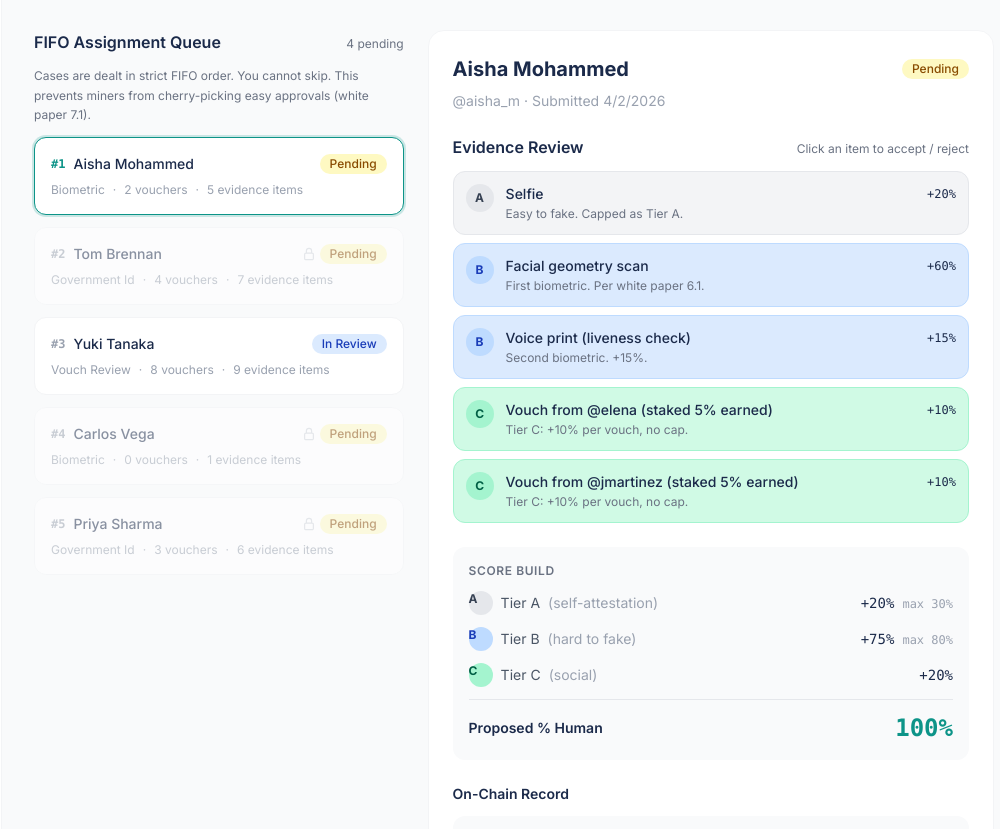
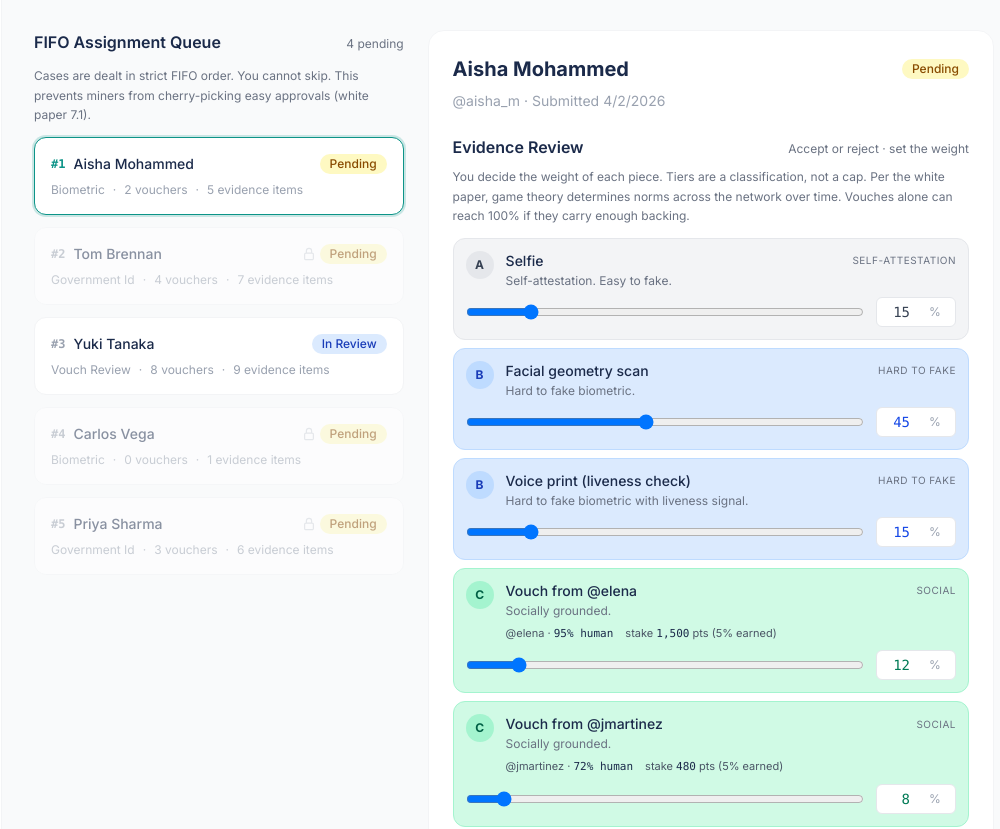
Before and after one commit to mattfmccormick/alignment-economy, a Next.js app: page /miner in a window 1280 px wide. Shown: the part 803-1632 px from the top of the page, without its empty margins (254-1254 px from the left). Built offline with nearby package versions, Linux system fonts and the light colour scheme.

Commit message:
Remove hard-coded tier caps; miners set per-item weights; add Other evidence option

```diff
--- a/src/app/(app)/miner/page.tsx
+++ b/src/app/(app)/miner/page.tsx
@@ -9,35 +9,30 @@ import {
   minerBountyHistory,
   protocolParams,
   currentBalances,
-  type TieredEvidenceItem,
 } from "@/lib/mock-data";
 import { StatusBadge } from "@/components/status-badge";
 
-// Tier caps per white paper 6.1
-const TIER_CAPS: Record<"A" | "B" | "C", number | null> = { A: 30, B: 80, C: null };
-
+// Tier is a classification hint, not an enforced cap. Per white paper 6:
+// "game theory would determine the best method and weighting of evidence."
+// The miner sets the weight on each accepted item. Total is capped at 100%.
 function tierColor(tier: "A" | "B" | "C") {
   if (tier === "A") return "bg-gray-100 text-gray-700 border-gray-200";
   if (tier === "B") return "bg-blue-100 text-blue-700 border-blue-200";
   return "bg-emerald-100 text-emerald-700 border-emerald-200";
 }
 
-function computeTieredScore(items: TieredEvidenceItem[]) {
-  const rawA = items.filter((e) => e.tier === "A").reduce((s, e) => s + e.contribution, 0);
-  const rawB = items.filter((e) => e.tier === "B").reduce((s, e) => s + e.contribution, 0);
-  const rawC = items.filter((e) => e.tier === "C").reduce((s, e) => s + e.contribution, 0);
-  const capped = {
-    A: Math.min(rawA, TIER_CAPS.A!),
-    B: Math.min(rawB, TIER_CAPS.B!),
-    C: rawC,
-  };
-  const total = Math.min(100, capped.A + capped.B + capped.C);
-  return { rawA, rawB, rawC, capped, total };
+function tierLabel(tier: "A" | "B" | "C") {
+  if (tier === "A") return "self-attestation";
+  if (tier === "B") return "hard to fake";
+  return "social";
 }
+
+type ItemState = { accepted: boolean; weight: number };
 
 export default function MinerPage() {
   const [queue, setQueue] = useState(verificationQueue);
-  const [accepted, setAccepted] = useState<Record<string, boolean>>({});
+  // Per-item state: accepted + miner-assigned weight (default = suggested contribution)
+  const [itemState, setItemState] = useState<Record<string, ItemState>>({});
   const [flagOpen, setFlagOpen] = useState(false);
   const [flagStake, setFlagStake] = useState(600);
 
@@ -49,15 +44,49 @@ export default function MinerPage() {
   );
 
   const itemsForActive = activeReq?.tieredEvidence ?? [];
-  const acceptedItems = itemsForActive.filter((it, i) =>
-    accepted[`${activeReq?.id}::${i}`] !== false // default accepted
-  );
-  const scoring = useMemo(() => computeTieredScore(acceptedItems), [acceptedItems]);
+
+  // Hydrate default state on the active request
+  function keyOf(idx: number) {
+    return `${activeReq?.id}::${idx}`;
+  }
+  function getItem(idx: number): ItemState {
+    const k = keyOf(idx);
+    if (itemState[k]) return itemState[k];
+    const suggested = itemsForActive[idx]?.contribution ?? 0;
+    return { accepted: true, weight: suggested };
+  }
+
+  const scoring = useMemo(() => {
+    let totalA = 0, totalB = 0, totalC = 0;
+    itemsForActive.forEach((it, i) => {
+      const s = getItem(i);
+      if (!s.accepted) return;
+      if (it.tier === "A") totalA += s.weight;
+      else if (it.tier === "B") totalB += s.weight;
+      else totalC += s.weight;
+    });
+    const raw = totalA + totalB + totalC;
+    return {
+      byTier: { A: totalA, B: totalB, C: totalC },
+      raw,
+      total: Math.min(100, Math.max(0, raw)),
+    };
+    // eslint-disable-next-line react-hooks/exhaustive-deps
+  }, [itemState, itemsForActive]);
 
   function toggleEvidence(idx: number) {
     if (!activeReq) return;
-    const key = `${activeReq.id}::${idx}`;
-    setAccepted((prev) => ({ ...prev, [key]: prev[key] === false ? true : false }));
+    const k = keyOf(idx);
+    const cur = getItem(idx);
+    setItemState((prev) => ({ ...prev, [k]: { ...cur, accepted: !cur.accepted } }));
+  }
+
+  function setWeight(idx: number, weight: number) {
+    if (!activeReq) return;
+    const k = keyOf(idx);
+    const cur = getItem(idx);
+    const clamped = Math.max(0, Math.min(100, weight));
+    setItemState((prev) => ({ ...prev, [k]: { ...cur, weight: clamped } }));
   }
 
   function submitVerification() {
@@ -69,7 +98,7 @@ export default function MinerPage() {
           : r
       )
     );
-    setAccepted({});
+    setItemState({});
   }
 
   function flagForArbitration() {
@@ -83,7 +112,7 @@ export default function MinerPage() {
       )
     );
     setFlagOpen(false);
-    setAccepted({});
+    setItemState({});
   }
 
   return (
@@ -299,23 +328,29 @@ export default function MinerPage() {
                 </p>
               </div>
 
-              {/* Tiered evidence with live scoring */}
+              {/* Evidence review with miner-set weights */}
               <div>
-                <div className="flex items-baseline justify-between mb-3">
+                <div className="flex items-baseline justify-between mb-2">
                   <h3 className="font-semibold text-ae-navy">Evidence Review</h3>
-                  <span className="text-xs text-gray-500">Click an item to accept / reject</span>
+                  <span className="text-xs text-gray-500">Accept or reject · set the weight</span>
                 </div>
+                <p className="text-xs text-gray-500 mb-3 leading-relaxed">
+                  You decide the weight of each piece. Tiers are a classification, not a cap. Per the white paper, game theory determines norms across the network over time. Vouches alone can reach 100% if they carry enough backing.
+                </p>
                 <div className="space-y-2">
                   {activeReq.tieredEvidence.map((ev, i) => {
-                    const key = `${activeReq.id}::${i}`;
-                    const isAccepted = accepted[key] !== false;
+                    const s = getItem(i);
+                    const isAccepted = s.accepted;
                     return (
+                      <div
+                        key={i}
+                        className={`rounded-xl border transition-colors ${
+                          isAccepted ? tierColor(ev.tier) : "bg-gray-50 border-gray-200 opacity-60"
+                        }`}
+                      >
                         <button
-                        key={i}
                           onClick={() => toggleEvidence(i)}
-                        className={`w-full flex items-start gap-3 p-3 rounded-xl border text-left transition-colors ${
-                          isAccepted ? tierColor(ev.tier) : "bg-gray-50 border-gray-200 opacity-50"
-                        }`}
+                          className="w-full flex items-start gap-3 p-3 text-left"
                         >
                           <div className={`shrink-0 w-7 h-7 rounded-full flex items-center justify-center text-xs font-bold ${
                             isAccepted
@@ -329,27 +364,65 @@ export default function MinerPage() {
                           <div className="flex-1 min-w-0">
                             <div className="flex items-center justify-between gap-2">
                               <p className="text-sm font-medium text-ae-navy">{ev.label}</p>
-                            <span className={`text-xs font-mono shrink-0 ${isAccepted ? "text-ae-navy" : "text-gray-400 line-through"}`}>
-                              +{ev.contribution}%
+                              <span className="text-[10px] uppercase tracking-wider text-gray-500 shrink-0">
+                                {tierLabel(ev.tier)}
                               </span>
                             </div>
                             <p className="text-xs text-gray-500 mt-0.5">{ev.description}</p>
+                            {ev.voucher && (
+                              <div className="mt-1.5 flex flex-wrap gap-x-3 gap-y-0.5 text-[11px] text-gray-600">
+                                <span>
+                                  {ev.voucher.handle} · <span className="font-mono text-ae-navy">{ev.voucher.percentHuman}% human</span>
+                                </span>
+                                <span>
+                                  stake <span className="font-mono text-ae-navy">{ev.voucher.stakeAmount.toLocaleString()}</span> pts ({ev.voucher.stakePct}% earned)
+                                </span>
+                              </div>
+                            )}
                           </div>
                         </button>
+
+                        {/* Weight slider — active only when accepted */}
+                        {isAccepted && (
+                          <div className="px-3 pb-3 pt-0 -mt-1">
+                            <div className="flex items-center gap-3">
+                              <input
+                                type="range"
+                                min={0}
+                                max={100}
+                                value={s.weight}
+                                onChange={(e) => setWeight(i, parseInt(e.target.value))}
+                                className="flex-1"
+                              />
+                              <div className="flex items-center gap-1 bg-white rounded-md px-2 py-1 border border-gray-200 w-20 shrink-0">
+                                <input
+                                  type="number"
+                                  min={0}
+                                  max={100}
+                                  value={s.weight}
+                                  onChange={(e) => setWeight(i, parseInt(e.target.value || "0"))}
+                                  className="w-10 text-sm font-mono text-right bg-transparent focus:outline-none"
+                                />
+                                <span className="text-xs text-gray-400">%</span>
+                              </div>
+                            </div>
+                            {ev.contribution !== s.weight && (
+                              <p className="text-[11px] text-gray-500 mt-1">
+                                Suggested starting weight: {ev.contribution}%
+                              </p>
+                            )}
+                          </div>
+                        )}
+                      </div>
                     );
                   })}
                 </div>
               </div>
 
-              {/* Tier breakdown */}
+              {/* Score summary */}
               <div className="bg-gray-50 rounded-xl p-4 space-y-3">
                 <p className="text-xs font-semibold text-gray-500 uppercase tracking-wider">Score Build</p>
-                {(["A", "B", "C"] as const).map((t) => {
-                  const raw = t === "A" ? scoring.rawA : t === "B" ? scoring.rawB : scoring.rawC;
-                  const cap = TIER_CAPS[t];
-                  const capped = t === "A" ? scoring.capped.A : t === "B" ? scoring.capped.B : scoring.capped.C;
-                  const wasCapped = cap !== null && raw > cap;
-                  return (
+                {(["A", "B", "C"] as const).map((t) => (
                   <div key={t} className="flex items-center justify-between text-sm">
                     <div className="flex items-center gap-2">
                       <span className={`inline-block w-6 h-6 rounded-full text-xs font-bold flex items-center justify-center ${
@@ -359,25 +432,21 @@ export default function MinerPage() {
                       </span>
                       <span className="text-gray-600">
                         Tier {t}
-                          <span className="text-gray-400 ml-2">
-                            ({t === "A" ? "self-attestation" : t === "B" ? "hard to fake" : "social"})
-                          </span>
+                        <span className="text-gray-400 ml-2">({tierLabel(t)})</span>
                       </span>
                     </div>
-                      <div className="font-mono text-sm">
-                        <span className={wasCapped ? "text-orange-600" : "text-ae-navy"}>+{capped}%</span>
-                        {wasCapped && (
-                          <span className="text-xs text-orange-600 ml-1">(capped from {raw}%)</span>
-                        )}
-                        {cap !== null && (
-                          <span className="text-xs text-gray-400 ml-2">max {cap}%</span>
+                    <div className="font-mono text-sm text-ae-navy">
+                      +{scoring.byTier[t]}%
+                    </div>
+                  </div>
+                ))}
+                <div className="border-t border-gray-200 pt-3 flex items-center justify-between">
+                  <div>
+                    <span className="text-sm font-semibold text-ae-navy">Proposed % Human</span>
+                    {scoring.raw > 100 && (
+                      <p className="text-[11px] text-gray-500 mt-0.5">Raw sum {scoring.raw}%, capped at 100</p>
                     )}
                   </div>
-                    </div>
-                  );
-                })}
-                <div className="border-t border-gray-200 pt-3 flex items-center justify-between">
-                  <span className="text-sm font-semibold text-ae-navy">Proposed % Human</span>
                   <span className="text-2xl font-bold font-mono text-ae-teal">{scoring.total}%</span>
                 </div>
               </div>
--- a/src/lib/mock-data.ts
+++ b/src/lib/mock-data.ts
@@ -65,13 +65,24 @@ export interface VouchRecord {
 
 export type EvidenceTier = "A" | "B" | "C";
 
+export interface VoucherMeta {
+  handle: string;
+  percentHuman: number;    // voucher's own %Human score
+  stakeAmount: number;     // points locked behind the vouch
+  stakePct: number;        // % of voucher's Earned staked (minimum 5% per white paper 6.1)
+}
+
 export interface TieredEvidenceItem {
   label: string;
   tier: EvidenceTier;
-  // the % contribution the miner would assign when accepted. Tier A caps at 30% total,
-  // Tier B caps at 80% total, Tier C is uncapped.
+  // SUGGESTED starting weight for the miner. Per white paper 6: "game theory would
+  // determine the best method and weighting of evidence." The miner can override
+  // this freely; the three tiers are a classification hint, not enforced caps.
   contribution: number;
   description: string;
+  // Attached to Tier C items. Lets the miner weigh a vouch by the voucher's own
+  // trust and the collateral they've locked behind it.
+  voucher?: VoucherMeta;
 }
 
 export interface VerificationRequest {
@@ -289,11 +300,11 @@ export const verificationQueue: VerificationRequest[] = [
     currentScore: 32,
     evidence: ["Facial scan", "Voice print"],
     tieredEvidence: [
-      { label: "Selfie", tier: "A", contribution: 20, description: "Easy to fake. Capped as Tier A." },
-      { label: "Facial geometry scan", tier: "B", contribution: 60, description: "First biometric. Per white paper 6.1." },
-      { label: "Voice print (liveness check)", tier: "B", contribution: 15, description: "Second biometric. +15%." },
-      { label: "Vouch from @elena (staked 5% earned)", tier: "C", contribution: 10, description: "Tier C: +10% per vouch, no cap." },
-      { label: "Vouch from @jmartinez (staked 5% earned)", tier: "C", contribution: 10, description: "Tier C: +10% per vouch, no cap." },
+      { label: "Selfie", tier: "A", contribution: 15, description: "Self-attestation. Easy to fake." },
+      { label: "Facial geometry scan", tier: "B", contribution: 45, description: "Hard to fake biometric." },
+      { label: "Voice print (liveness check)", tier: "B", contribution: 15, description: "Hard to fake biometric with liveness signal." },
+      { label: "Vouch from @elena", tier: "C", contribution: 12, description: "Socially grounded.", voucher: { handle: "@elena", percentHuman: 95, stakeAmount: 1_500, stakePct: 5 } },
+      { label: "Vouch from @jmartinez", tier: "C", contribution: 8, description: "Socially grounded.", voucher: { handle: "@jmartinez", percentHuman: 72, stakeAmount: 480, stakePct: 5 } },
     ],
     vouchers: 2,
     status: "pending",
@@ -309,13 +320,13 @@ export const verificationQueue: VerificationRequest[] = [
     currentScore: 55,
     evidence: ["Passport scan", "Utility bill"],
     tieredEvidence: [
-      { label: "Stated name & DOB", tier: "A", contribution: 10, description: "Self-attestation." },
-      { label: "Passport scan (gov ID)", tier: "B", contribution: 60, description: "Primary Tier B evidence." },
-      { label: "Utility bill (address match)", tier: "B", contribution: 15, description: "Corroborating Tier B." },
-      { label: "Vouch from @sarah_c", tier: "C", contribution: 10, description: "Tier C vouch: +10%." },
-      { label: "Vouch from @jkim", tier: "C", contribution: 10, description: "Tier C vouch: +10%." },
-      { label: "Vouch from @mrivera", tier: "C", contribution: 10, description: "Tier C vouch: +10%." },
-      { label: "Vouch from @localcoop", tier: "C", contribution: 10, description: "Tier C vouch: +10%." },
+      { label: "Stated name & DOB", tier: "A", contribution: 8, description: "Self-attestation." },
+      { label: "Passport scan (gov ID)", tier: "B", contribution: 45, description: "Hard to fake identity evidence." },
+      { label: "Utility bill (address match)", tier: "B", contribution: 12, description: "Corroborating address record." },
+      { label: "Vouch from @sarah_c", tier: "C", contribution: 10, description: "Socially grounded.", voucher: { handle: "@sarah_c", percentHuman: 88, stakeAmount: 1_100, stakePct: 5 } },
+      { label: "Vouch from @jkim", tier: "C", contribution: 9, description: "Socially grounded.", voucher: { handle: "@jkim", percentHuman: 81, stakeAmount: 760, stakePct: 5 } },
+      { label: "Vouch from @mrivera", tier: "C", contribution: 9, description: "Socially grounded.", voucher: { handle: "@mrivera", percentHuman: 77, stakeAmount: 540, stakePct: 5 } },
+      { label: "Vouch from @localcoop", tier: "C", contribution: 7, description: "Non-human vouch (business account).", voucher: { handle: "@localcoop", percentHuman: 100, stakeAmount: 3_200, stakePct: 8 } },
     ],
     vouchers: 4,
     status: "pending",
@@ -331,15 +342,15 @@ export const verificationQueue: VerificationRequest[] = [
     currentScore: 78,
     evidence: [],
     tieredEvidence: [
-      { label: "Selfie", tier: "A", contribution: 15, description: "Tier A only." },
-      { label: "Vouch from @elena", tier: "C", contribution: 10, description: "+10%." },
-      { label: "Vouch from @dkim", tier: "C", contribution: 10, description: "+10%." },
-      { label: "Vouch from @matt", tier: "C", contribution: 10, description: "+10%." },
-      { label: "Vouch from @sarah_c", tier: "C", contribution: 10, description: "+10%." },
-      { label: "Vouch from @jkim", tier: "C", contribution: 10, description: "+10%." },
-      { label: "Vouch from @mrivera", tier: "C", contribution: 10, description: "+10%." },
-      { label: "Vouch from @localcoop", tier: "C", contribution: 10, description: "+10%." },
-      { label: "Vouch from @community", tier: "C", contribution: 10, description: "+10%." },
+      { label: "Selfie", tier: "A", contribution: 10, description: "Self-attestation." },
+      { label: "Vouch from @elena", tier: "C", contribution: 12, description: "Socially grounded.", voucher: { handle: "@elena", percentHuman: 95, stakeAmount: 1_500, stakePct: 5 } },
+      { label: "Vouch from @dkim", tier: "C", contribution: 11, description: "Socially grounded.", voucher: { handle: "@dkim", percentHuman: 90, stakeAmount: 1_200, stakePct: 5 } },
+      { label: "Vouch from @matt", tier: "C", contribution: 10, description: "Socially grounded.", voucher: { handle: "@matt", percentHuman: 87, stakeAmount: 1_217, stakePct: 5 } },
+      { label: "Vouch from @sarah_c", tier: "C", contribution: 10, description: "Socially grounded.", voucher: { handle: "@sarah_c", percentHuman: 88, stakeAmount: 1_100, stakePct: 5 } },
+      { label: "Vouch from @jkim", tier: "C", contribution: 9, description: "Socially grounded.", voucher: { handle: "@jkim", percentHuman: 81, stakeAmount: 760, stakePct: 5 } },
+      { label: "Vouch from @mrivera", tier: "C", contribution: 9, description: "Socially grounded.", voucher: { handle: "@mrivera", percentHuman: 77, stakeAmount: 540, stakePct: 5 } },
+      { label: "Vouch from @localcoop", tier: "C", contribution: 8, description: "Non-human vouch.", voucher: { handle: "@localcoop", percentHuman: 100, stakeAmount: 3_200, stakePct: 8 } },
+      { label: "Vouch from @community", tier: "C", contribution: 8, description: "Non-human vouch.", voucher: { handle: "@community", percentHuman: 100, stakeAmount: 4_100, stakePct: 10 } },
     ],
     vouchers: 8,
     status: "in_review",
@@ -356,7 +367,7 @@ export const verificationQueue: VerificationRequest[] = [
     currentScore: 10,
     evidence: ["Facial scan"],
     tieredEvidence: [
-      { label: "Facial scan (partial, no liveness)", tier: "B", contribution: 10, description: "Incomplete. Liveness check missing." },
+      { label: "Facial scan (partial, no liveness)", tier: "B", contribution: 10, description: "Incomplete biometric. Liveness check missing." },
     ],
     vouchers: 0,
     status: "pending",
@@ -372,12 +383,12 @@ export const verificationQueue: VerificationRequest[] = [
     currentScore: 45,
     evidence: ["National ID", "Address proof"],
     tieredEvidence: [
-      { label: "Stated name & address", tier: "A", contribution: 10, description: "Self-attestation." },
-      { label: "National ID (Aadhaar)", tier: "B", contribution: 60, description: "Primary Tier B." },
-      { label: "Address proof", tier: "B", contribution: 5, description: "Corroborating Tier B." },
-      { label: "Vouch from @rsharma", tier: "C", contribution: 10, description: "+10%." },
-      { label: "Vouch from @auntie_k", tier: "C", contribution: 10, description: "+10%." },
-      { label: "Vouch from @tech_meetup", tier: "C", contribution: 10, description: "+10%." },
+      { label: "Stated name & address", tier: "A", contribution: 8, description: "Self-attestation." },
+      { label: "National ID (Aadhaar)", tier: "B", contribution: 48, description: "Hard to fake identity evidence." },
+      { label: "Address proof", tier: "B", contribution: 6, description: "Corroborating address record." },
+      { label: "Vouch from @rsharma", tier: "C", contribution: 11, description: "Socially grounded.", voucher: { handle: "@rsharma", percentHuman: 92, stakeAmount: 980, stakePct: 5 } },
+      { label: "Vouch from @auntie_k", tier: "C", contribution: 10, description: "Socially grounded.", voucher: { handle: "@auntie_k", percentHuman: 87, stakeAmount: 620, stakePct: 5 } },
+      { label: "Vouch from @tech_meetup", tier: "C", contribution: 9, description: "Non-human vouch.", voucher: { handle: "@tech_meetup", percentHuman: 100, stakeAmount: 2_200, stakePct: 7 } },
     ],
     vouchers: 3,
     status: "pending",
```
Also changed, not shown: src/app/(app)/dashboard/my-cases/page.tsx (+19 -1 lines). Lines whose indentation alone changed are shown as unchanged.
